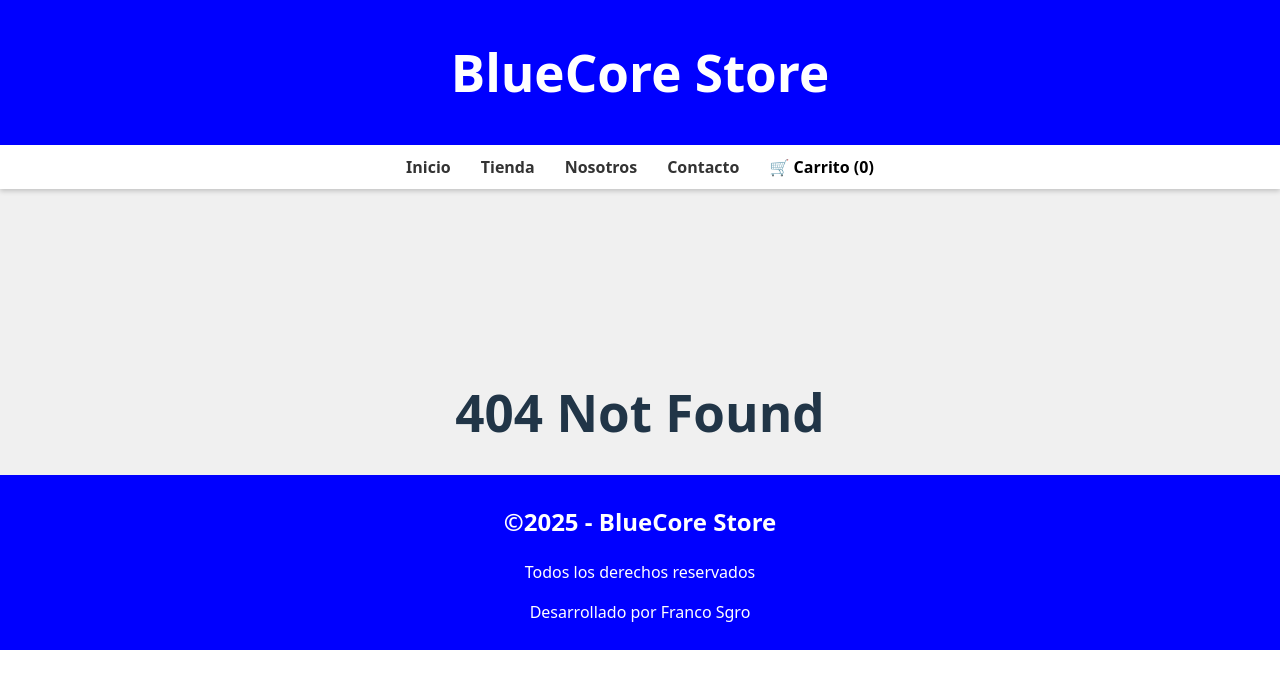
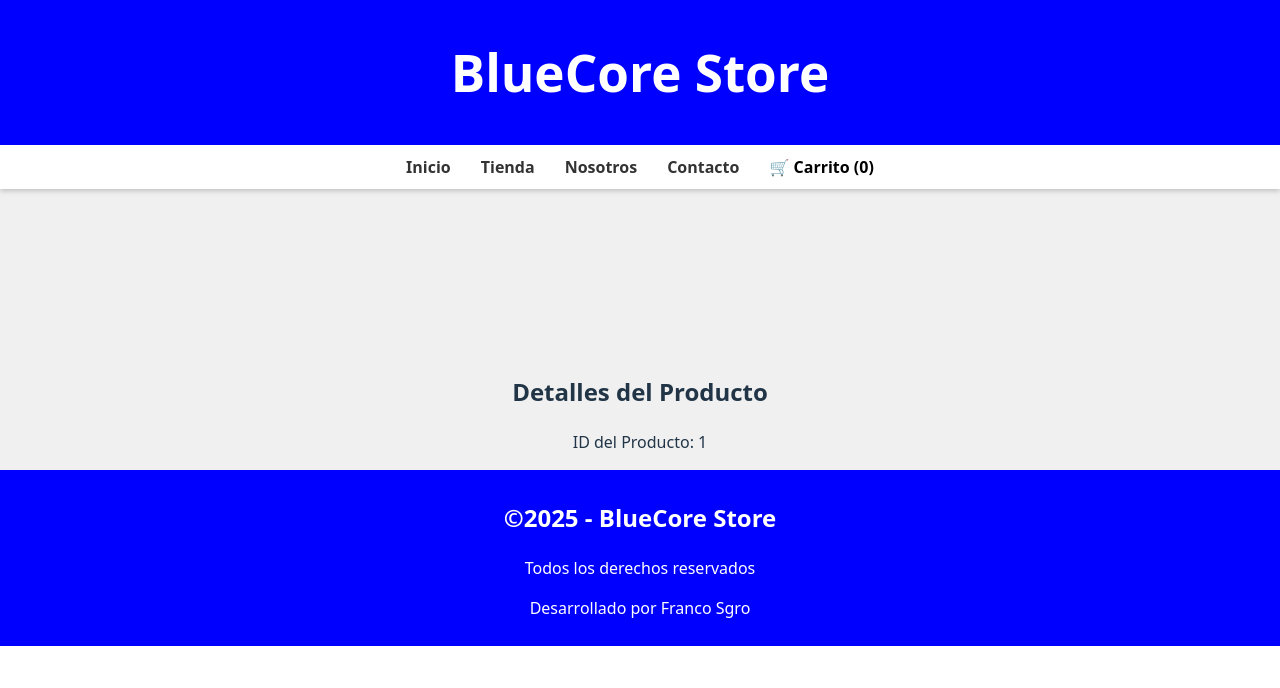
Before and after one commit to sgrofranco/repo-curso-react, a React (Vite) app: page /producto/1 in a window 1280 px wide. Before the commit this address had no page. Shown: the top 688 px of the page. Built offline with nearby package versions, Linux system fonts and the light colour scheme.

Commit message:
Feat: añadido rutas dinamicas con boton de ver detalle en producto

```diff
--- a/src/App.jsx
+++ b/src/App.jsx
@@ -11,6 +11,7 @@ import Cart from './components/Cart';
 import Admin from './layout/Admin';
 import Login from './layout/Login';
 import ProtectedRoute from './layout/ProtectedRoute';
+import ProductoDetalle from './layout/ProductoDetalle';
 
 function App() {
 
@@ -77,6 +78,7 @@ function App() {
         <Route path='/tienda' element={<Tienda />} />
         <Route path='*' element={<h1>404 Not Found</h1>} />
         <Route path='/login' element={<Login />} />
+        <Route path='/producto/:id' element={<ProductoDetalle />} />
         <Route path='/admin' element={
           <ProtectedRoute>
             <Admin />
--- a/src/components/Product.jsx
+++ b/src/components/Product.jsx
@@ -1,4 +1,5 @@
 import React from 'react'
+import { Link } from 'react-router-dom';
 
 const Product = ({ product, addToCart }) => {
   return (
@@ -8,6 +9,11 @@ const Product = ({ product, addToCart }) => {
       <p>Precio: ${product.price}</p>
       <p>Stock disponible: {product.stock}</p>
       <button onClick={() => addToCart(product)}>Agregar</button>
+
+      <br />
+      <Link to={`/producto/${product.id}`}>
+        <button>Ver detalles</button>
+      </Link>
     </div>
   )
 }
--- /dev/null
+++ b/src/layout/ProductoDetalle.jsx
@@ -0,0 +1,16 @@
+import React from 'react'
+import { useParams } from 'react-router-dom';
+
+const ProductoDetalle = () => {
+
+    const { id } = useParams();
+
+  return (
+    <div>
+      <h2>Detalles del Producto</h2>
+      <p>ID del Producto: {id}</p>
+    </div>
+  )
+}
+
+export default ProductoDetalle
```
